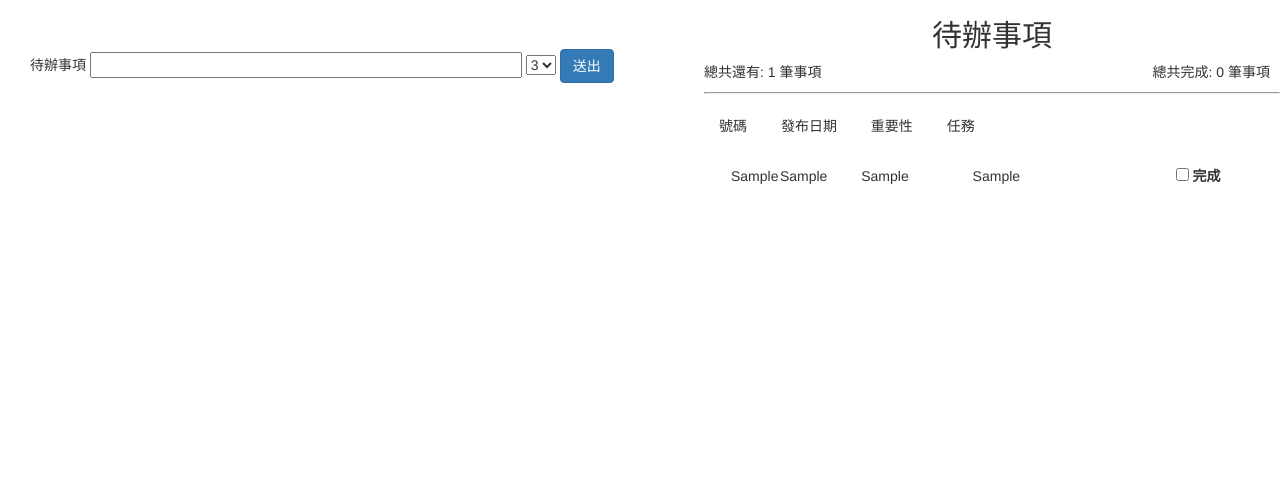
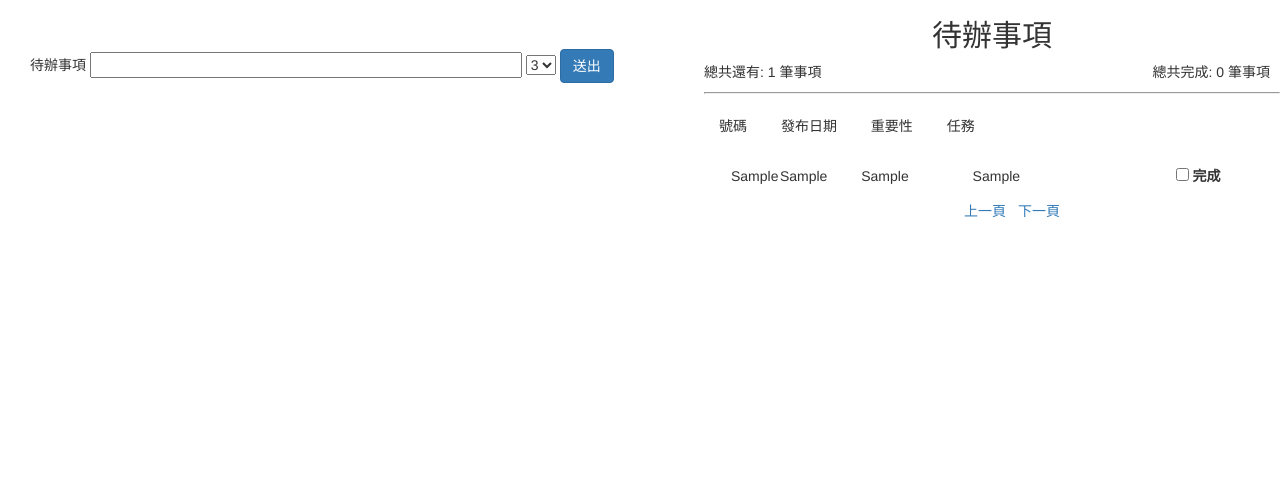
Before and after one commit to SleepyMan212/memory, a PHP site: page / in a window 1280 px wide. Shown: the part 301-800 px from the top of the page. Run offline with PHP 8.4, Linux system fonts and the light colour scheme; tables that the repository leaves empty or names only in its code hold one stand-in row (values such as "Sample post").

Commit message:
modifiy the counter about task

```diff
--- a/index.php
+++ b/index.php
@@ -15,6 +15,7 @@ $num = $num_data->num_rows;
 $all_record = $all_data->num_rows; //總共筆數
 $limit_record = $limit_data->num_rows;
 $total_pages = ceil($all_record/$pageRow_records);
+$i=1;
  ?>
 <!DOCTYPE html>
 <html>
@@ -48,7 +49,7 @@ $total_pages = ceil($all_record/$pageRow_records);
     <div class="list">
       <div class="field">
         <h2>待辦事項</h2>
-        <p id="total_finish" style="float:right; margin-right:10px;">總共完成: <?php echo $num-$all_record; ?> 筆事項</p>
+        <p id="total_finish" style="float:right; margin-right:10px;" value="<?php echo $num-$all_record; ?>">總共完成: <?php echo $num-$all_record; ?> 筆事項</p>
         <p class="total_unfinish">總共還有: <?php echo $all_record; ?> 筆事項</p>
       </div>
       <hr>
@@ -87,35 +88,34 @@ $total_pages = ceil($all_record/$pageRow_records);
                <a href=index.php?page=1>第一頁</a>
              </li>";
            }
-           if($num_pages>1){
+           // if($num_pages>1){
              echo
              "<li>
-               <a href=index.php?page". ($num_pages-1) .">上一頁</a>
+               <a href=index.php?page=". ($num_pages>1?$num_pages-1:1) .">上一頁</a>
              </li>";
-           }
-           if($num_pages<$total_pages){
+           // }
+           // if($num_pages<$total_pages){
              echo
              "<li>
-               <a href=index.php?page=". ($num_pages+1) .">下一頁</a>
+               <a href=index.php?page=". ($num_pages<$total_pages?$num_pages+1:$total_pages) .">下一頁</a>
              </li>";
-           }
+           // }
            if($num_pages!=$total_pages){
              echo
              "<li>
-               <a href=index.php?page=1>最末頁</a>
+               <a href=index.php?page=".$total_pages.">最末頁</a>
              </li>";
            }
-
             ?>
          </ul>
        </div>
     </div>
       <script src="./src/js/main.js"></script>
       <script>
+        i=1;
         $(document).ready(function(){
           $("#submit").click( () => {
-            $(".total_unfinish").text("總共還有: <?php echo ($all_record+1); ?> 筆事項");
-
+            $(".total_unfinish").text("總共還有: <?php echo (++$all_record);  ?> 筆事項");
             alert(`showData.php?importance=${$("#importance").val()}&task=${$("#task").val()}`);
             $.ajax({
               type: "get",
--- a/src/css/main.css
+++ b/src/css/main.css
@@ -41,7 +41,7 @@
 }
 .list{
   width: 45%;
-  height: 500px;
+  height: 400px;
   float: right;
 }
 .add_data{
```
